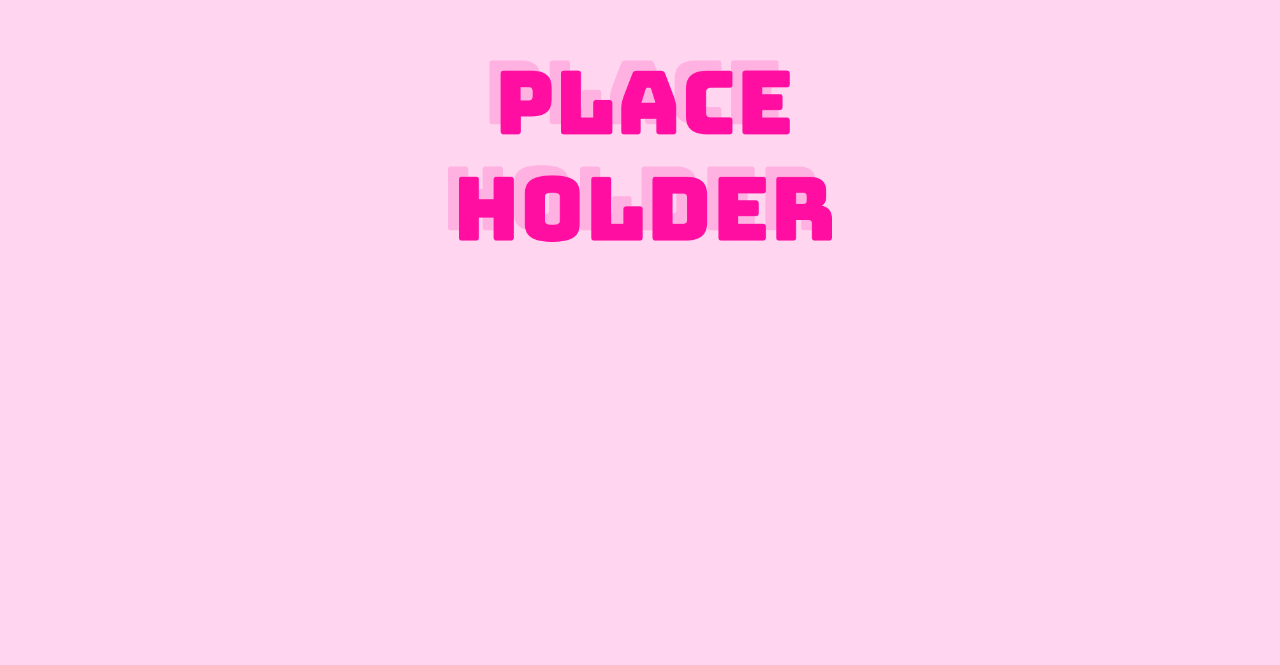
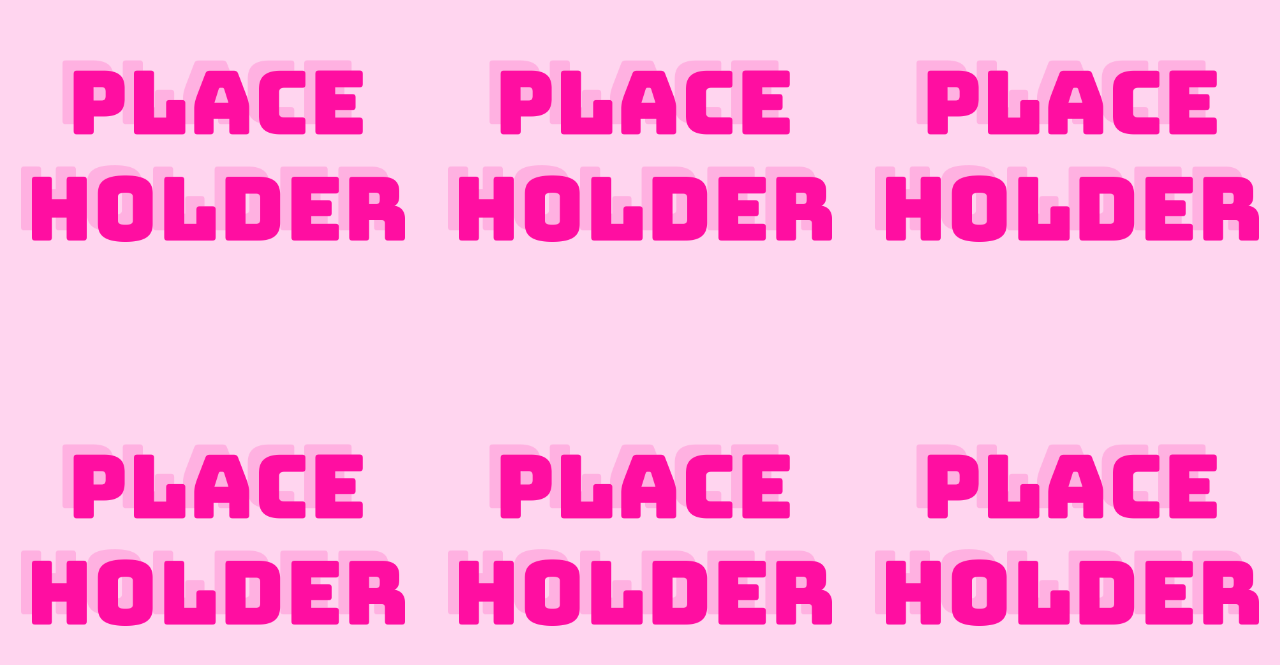
Before and after one commit to hellenekpo/hellensclothingfactory, a React (Create React App) app in the folder client/my-app/: page /shop in a window 1280 px wide. Shown: the part 563-1228 px from the top of the page. Before the commit the page ends 933 px from the top, so only its background shows below. Built offline with nearby package versions, Linux system fonts and the light colour scheme.

Commit message:
Adding more components

```diff
--- a/client/my-app/src/Home.js
+++ b/client/my-app/src/Home.js
@@ -29,10 +29,14 @@ const Container = styled.div`
 const PortFolio= styled.div`
 `;
 const Poster = styled.img`
-width: 30%;
-display: block;
-margin-top: 70px;
-margin-right: 50%;
+width: 40%;
+    height: 40%;
+	display: block;
+  	margin-left: auto;
+  	margin-right: auto;
+${desktop({display: "block",})}
+    ${tablet({display:"block"})}
+    ${mobile({display: "block",})}
 `;
 
 
@@ -162,7 +166,8 @@ const Home = () => {
 		width: '13%',
 			   "marginLeft": '-20px',
 			   "marginTop": '5px',
-      	}}/>
+      	}}
+		align="middle"/>
 	  	<img src={contactfolderclosed}id="contactButton" alt="contact image" onClick={() => {changeImage("contactButton");
 		setTimeout(function(){
 		  navigate('/contact');
@@ -186,14 +191,12 @@ const Home = () => {
 
       	}}
 		align="left"/>
-
-        <PortFolio>
+	    <header>
+			<p>{""}</p>
+		</header>
           <Poster src={newlogo} alt="poster"/>
-        </PortFolio>
-
-	    <header>
 			  <WelcomeImage src={welcomeimage} alt="poster"/>
-	  	<p>{information}</p>
+				  <WelcomeImage src={welcomeimage} alt="poster"/>
 	  	<button onClick={() => {
 	  axios({
 		  method: 'GET',
@@ -223,9 +226,6 @@ const Home = () => {
 					}}>
 		Buy this item!
 		</button>
-	  	</header>
-
-        <Slide />
 
     </Container>
   )
--- a/client/my-app/src/Shop.js
+++ b/client/my-app/src/Shop.js
@@ -232,6 +232,49 @@ const Shop = () => {
 						onMouseOut={() => {
 									changeToPlaceHolder1("placeFourthImage");
 								   }}/>
+<Poster src={placeholder1} id="placeFifthImage" alt="poster"
+			onClick={() => {navigate('/shop/1');
+					}} onMouseOver={() => {
+									changeToPlaceHolder2("placeFifthImage");
+								   }}
+						onMouseOut={() => {
+									changeToPlaceHolder1("placeFifthImage");
+								   }}/>
+<Poster src={placeholder1} id="placeSixthImage" alt="poster"
+			onClick={() => {navigate('/shop/1');
+					}} onMouseOver={() => {
+									changeToPlaceHolder2("placeSixthImage");
+								   }}
+						onMouseOut={() => {
+									changeToPlaceHolder1("placeSixthImage");
+								   }}/>
+
+</PortFolio>
+<PortFolio>
+          <Poster src={placeholder1} id="placeSeventhImage" alt="poster"
+			onClick={() => {navigate('/shop/1');
+					}} onMouseOver={() => {
+									changeToPlaceHolder2("placeSeventhImage");
+								   }}
+						onMouseOut={() => {
+									changeToPlaceHolder1("placeSeventhImage");
+								   }}/>
+<Poster src={placeholder1} id="placeEighthImage" alt="poster"
+			onClick={() => {navigate('/shop/1');
+					}} onMouseOver={() => {
+									changeToPlaceHolder2("placeEighthImage");
+								   }}
+						onMouseOut={() => {
+									changeToPlaceHolder1("placeEighthImage");
+								   }}/>
+<Poster src={placeholder1} id="placeNinthImage" alt="poster"
+			onClick={() => {navigate('/shop/1');
+					}} onMouseOver={() => {
+									changeToPlaceHolder2("placeNinthImage");
+								   }}
+						onMouseOut={() => {
+									changeToPlaceHolder1("placeNinthImage");
+								   }}/>
 
 </PortFolio>
     </Container>
```
